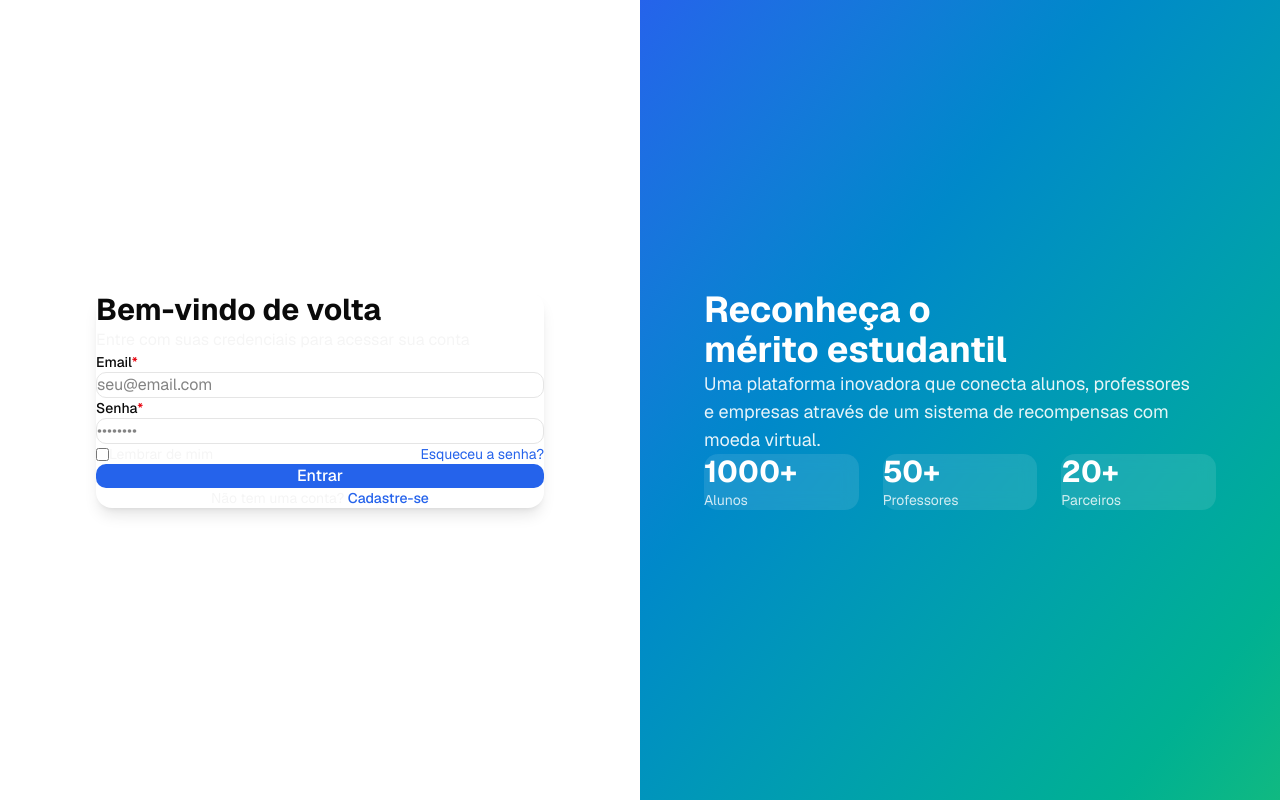
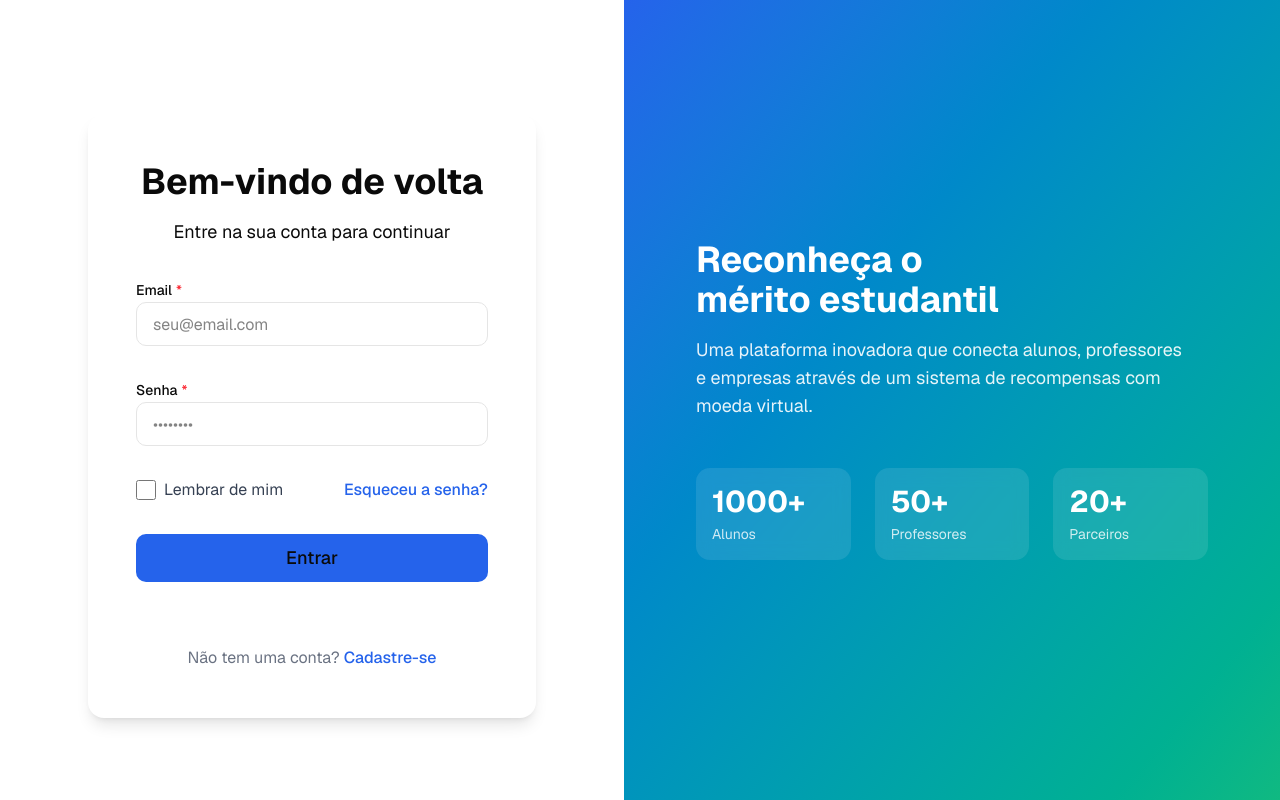
Before and after one commit to GuilhermeVieira05/Sistema-de-Moeda-Estudantil, a Next.js app in the folder frontend/: page /login in a window 1280 px wide. Built offline with nearby package versions, Linux system fonts and the light colour scheme.

Commit message:
aluno ta logando e se cadastrando

```diff
--- a/frontend/app/globals.css
+++ b/frontend/app/globals.css
@@ -37,41 +37,76 @@
   --sidebar-accent-foreground: oklch(0.205 0 0);
   --sidebar-border: oklch(0.922 0 0);
   --sidebar-ring: oklch(0.708 0 0);
+  --font-geist-sans: "Geist", "Geist Fallback";
+  --font-geist-mono: "Geist Mono", "Geist Mono Fallback";
+}
+
+.dark {
+  --background: oklch(0.145 0 0);
+  --foreground: oklch(0.985 0 0);
+  --card: oklch(0.145 0 0);
+  --card-foreground: oklch(0.985 0 0);
+  --popover: oklch(0.145 0 0);
+  --popover-foreground: oklch(0.985 0 0);
+  --primary: oklch(0.985 0 0);
+  --primary-foreground: oklch(0.205 0 0);
+  --secondary: oklch(0.269 0 0);
+  --secondary-foreground: oklch(0.985 0 0);
+  --muted: oklch(0.269 0 0);
+  --muted-foreground: oklch(0.708 0 0);
+  --accent: oklch(0.269 0 0);
+  --accent-foreground: oklch(0.985 0 0);
+  --destructive: oklch(0.396 0.141 25.723);
+  --destructive-foreground: oklch(0.637 0.237 25.331);
+  --border: oklch(0.269 0 0);
+  --input: oklch(0.269 0 0);
+  --ring: oklch(0.439 0 0);
+  --chart-1: oklch(0.488 0.243 264.376);
+  --chart-2: oklch(0.696 0.17 162.48);
+  --chart-3: oklch(0.769 0.188 70.08);
+  --chart-4: oklch(0.627 0.265 303.9);
+  --chart-5: oklch(0.645 0.246 16.439);
+  --sidebar: oklch(0.205 0 0);
+  --sidebar-foreground: oklch(0.985 0 0);
+  --sidebar-primary: oklch(0.488 0.243 264.376);
+  --sidebar-primary-foreground: oklch(0.985 0 0);
+  --sidebar-accent: oklch(0.269 0 0);
+  --sidebar-accent-foreground: oklch(0.985 0 0);
+  --sidebar-border: oklch(0.269 0 0);
+  --sidebar-ring: oklch(0.439 0 0);
 }
 
 @theme inline {
-  /* Colors - Professional education theme */
-  --color-primary: #2563eb; /* Blue 600 */
-  --color-primary-hover: #1d4ed8; /* Blue 700 */
-  --color-secondary: #10b981; /* Green 500 */
-  --color-secondary-hover: #059669; /* Green 600 */
-  --color-accent: #f59e0b; /* Amber 500 */
+  --font-sans: "Geist", "Geist Fallback";
+  --font-mono: "Geist Mono", "Geist Mono Fallback";
+  --color-background: var(--background);
+  --color-foreground: var(--foreground);
+  --color-card: var(--card);
+  --color-card-foreground: var(--card-foreground);
+  --color-popover: var(--popover);
+  --color-popover-foreground: var(--popover-foreground);
+  --color-primary: #2563eb;
+  --color-primary-hover: #1d4ed8;
+  --color-secondary: #10b981;
+  --color-secondary-hover: #059669;
+  --color-accent: #f59e0b;
 
-  --color-background: var(--background);
-  --color-surface: var(--card); /* Gray 50 */
+  --color-surface: var(--card);
   --color-surface-elevated: var(--card-foreground);
 
-  --color-foreground: var(--foreground);
-  --color-muted: var(--muted); /* Gray 500 */
-  --color-border: var(--border); /* Gray 200 */
+  --color-muted: var(--muted);
+  --color-border: var(--border);
 
-  --color-success: var(--primary); /* Green 500 */
-  --color-error: var(--destructive); /* Red 500 */
-  --color-warning: var(--accent); /* Amber 500 */
-  --color-info: var(--primary-foreground); /* Blue 500 */
+  --color-success: var(--primary);
+  --color-error: var(--destructive);
+  --color-warning: var(--accent);
+  --color-info: var(--primary-foreground);
 
-  /* Radius */
-  --radius: 0.625rem;
   --radius-sm: calc(var(--radius) - 4px);
   --radius-md: calc(var(--radius) - 2px);
   --radius-lg: var(--radius);
   --radius-xl: calc(var(--radius) + 4px);
 
-  /* Fonts */
-  --font-sans: var(--font-geist-sans);
-  --font-mono: var(--font-geist-mono);
-
-  /* Sidebar */
   --color-sidebar: var(--sidebar);
   --color-sidebar-foreground: var(--sidebar-foreground);
   --color-sidebar-primary: var(--sidebar-primary);
@@ -82,12 +117,7 @@
   --color-sidebar-ring: var(--sidebar-ring);
 }
 
-* {
-  margin: 0;
-  padding: 0;
-  box-sizing: border-box;
-}
-
+/* Removido reset global que estava zerando margins e paddings */
 body {
   font-family: var(--font-sans);
   background-color: var(--color-background);
--- a/frontend/app/login/page.tsx
+++ b/frontend/app/login/page.tsx
@@ -1,78 +1,61 @@
 "use client"
 
-import type React from "react"
 import { useState } from "react"
 import { useRouter } from "next/navigation"
 import AuthLayout from "@/components/auth-layout"
+import AuthForm from "@/components/auth-form"
 import TextField from "@/components/text-field"
-import Button from "@/components/button"
-import Link from "next/link"
 
-export default function LoginPage() {
-  const router = useRouter()
+export default function Page() {
   const [email, setEmail] = useState("")
   const [password, setPassword] = useState("")
   const [loading, setLoading] = useState(false)
+  const router = useRouter()
 
   const handleSubmit = async (e: React.FormEvent) => {
     e.preventDefault()
     setLoading(true)
 
-    // Simulação de login - em produção, fazer chamada à API
-    setTimeout(() => {
-      // Mock: redirecionar baseado no email
-      if (email.includes("admin")) {
-        router.push("/admin/dashboard")
-      } else if (email.includes("aluno")) {
+    try {
+      const res = await fetch("http://localhost:8080/api/auth/login", {
+        method: "POST",
+        headers: { "Content-Type": "application/json" },
+        body: JSON.stringify({ email, password }),
+      })
+
+      const data = await res.json()
+
+      if (!res.ok) {
+        alert(data.error || "Erro ao fazer login")
+        setLoading(false)
+        return
+      }
+
+      localStorage.setItem("token", data.token)
+      localStorage.setItem("role", data.user.role)
+
+      if (data.user.role === "aluno") {
         router.push("/student/dashboard")
-      } else if (email.includes("professor")) {
-        router.push("/professor/dashboard")
-      } else if (email.includes("empresa")) {
-        router.push("/company/dashboard")
+      } else if (data.user.role === "empresa") {
+        router.push("/dashboard/empresa")
       } else {
-        router.push("/student/dashboard")
+        router.push("/")
       }
-    }, 1000)
+
+    } catch (err) {
+      console.error(err)
+      alert("Erro ao conectar com o servidor")
+    } finally {
+      setLoading(false)
+    }
   }
 
   return (
-    <AuthLayout title="Bem-vindo de volta" subtitle="Entre com suas credenciais para acessar sua conta">
-      <form onSubmit={handleSubmit}>
+    <AuthLayout title="Bem-vindo de volta" subtitle="Entre na sua conta para continuar">
+      <AuthForm onSubmit={handleSubmit} loading={loading} buttonText="Entrar">
         <TextField label="Email" type="email" value={email} onChange={setEmail} placeholder="seu@email.com" required />
-
-        <TextField
-          label="Senha"
-          type="password"
-          value={password}
-          onChange={setPassword}
-          placeholder="••••••••"
-          required
-        />
-
-        <div className="flex items-center justify-between mb-6">
-          <label className="flex items-center">
-            <input type="checkbox" className="mr-2" />
-            <span className="text-sm text-muted">Lembrar de mim</span>
-          </label>
-
-          <Link href="/forgot-password" className="text-sm text-primary hover:underline">
-            Esqueceu a senha?
-          </Link>
-        </div>
-
-        <Button type="submit" fullWidth disabled={loading}>
-          {loading ? "Entrando..." : "Entrar"}
-        </Button>
-
-        <div className="mt-6 text-center">
-          <p className="text-sm text-muted">
-            Não tem uma conta?{" "}
-            <Link href="/register" className="text-primary font-medium hover:underline">
-              Cadastre-se
-            </Link>
-          </p>
-        </div>
-      </form>
+        <TextField label="Senha" type="password" value={password} onChange={setPassword} placeholder="••••••••" required />
+      </AuthForm>
     </AuthLayout>
   )
 }
--- a/frontend/app/register/student/page.tsx
+++ b/frontend/app/register/student/page.tsx
@@ -42,18 +42,45 @@ export default function StudentRegisterPage() {
     e.preventDefault()
     setLoading(true)
 
-    // Validação básica
     if (formData.password !== formData.confirmPassword) {
       alert("As senhas não coincidem")
       setLoading(false)
       return
     }
 
-    // Simulação de cadastro
-    setTimeout(() => {
+    try {
+      const response = await fetch("http://localhost:8080/api/auth/register/aluno", {
+        method: "POST",
+        headers: { "Content-Type": "application/json" },
+        body: JSON.stringify({
+          nome: formData.name,
+          email: formData.email,
+          password: formData.password,
+          cpf: formData.cpf,
+          rg: formData.rg,
+          endereco: formData.address,
+          instituicao_ensino_id: 1,
+          curso: formData.course,
+        }),
+      })
+
+      if (!response.ok) {
+        const data = await response.json()
+        alert(data.error || "Erro ao criar aluno")
+        setLoading(false)
+        return
+      }
+
+      alert("Aluno criado com sucesso!")
       router.push("/login")
-    }, 1000)
+    } catch (err) {
+      console.error(err)
+      alert("Erro ao conectar com o servidor")
+      setLoading(false)
+    }
   }
+
+
 
   const updateField = (field: string, value: string) => {
     setFormData((prev) => ({ ...prev, [field]: value }))
--- /dev/null
+++ b/frontend/components/auth-form.tsx
@@ -0,0 +1,57 @@
+"use client"
+
+import type React from "react"
+import type { ReactNode } from "react"
+import Button from "@/components/button"
+import Link from "next/link"
+
+interface AuthFormProps {
+  children: ReactNode
+  onSubmit: (e: React.FormEvent) => void
+  loading?: boolean
+  buttonText: string
+  forgotPasswordLink?: string
+  registerLink?: string
+}
+
+export default function AuthForm({
+  children,
+  onSubmit,
+  loading = false,
+  buttonText,
+  forgotPasswordLink = "/forgot-password",
+  registerLink = "/register",
+}: AuthFormProps) {
+  return (
+    <form onSubmit={onSubmit} className="w-full space-y-8">
+      {children}
+
+      <div className="flex items-center justify-between mt-4 mb-8">
+        <label className="flex items-center text-base text-gray-700 hover:text-gray-900 cursor-pointer">
+          <input type="checkbox" className="mr-2 h-5 w-5 accent-primary" />
+          Lembrar de mim
+        </label>
+
+        <Link
+          href={forgotPasswordLink}
+          className="text-base text-primary font-medium hover:underline hover:text-primary-dark"
+        >
+          Esqueceu a senha?
+        </Link>
+      </div>
+
+      <Button type="submit" variant="primary" size="lg" className="w-full" loading={loading}>
+        {buttonText}
+      </Button>
+
+      <div className="mt-8 text-center">
+        <p className="text-base text-gray-500">
+          Não tem uma conta?{" "}
+          <Link href={registerLink} className="text-primary font-medium hover:underline hover:text-primary-dark">
+            Cadastre-se
+          </Link>
+        </p>
+      </div>
+    </form>
+  )
+}
--- a/frontend/components/auth-layout.tsx
+++ b/frontend/components/auth-layout.tsx
@@ -1,5 +1,4 @@
 import type React from "react"
-// import Logo from "./logo"
 
 interface AuthLayoutProps {
   children: React.ReactNode
@@ -13,13 +12,13 @@ export default function AuthLayout({ children, title, subtitle }: AuthLayoutProp
       {/* Left side - Form */}
       <div className="flex-1 flex items-center justify-center p-8">
         <div className="w-full max-w-md">
-          <div className="mb-8">
-            {/* <Logo size={40} /> */}
-          </div>
+          <div className="mb-8">{/* <Logo size={40} /> */}</div>
 
-          <div className="bg-white rounded-2xl shadow-lg p-8">
-            <h1 className="text-3xl font-bold text-foreground mb-2">{title}</h1>
-            {subtitle && <p className="text-muted mb-6">{subtitle}</p>}
+          <div className="bg-white rounded-2xl shadow-lg p-12 space-y-8">
+            <div className="text-center">
+              <h1 className="text-4xl font-bold text-foreground mb-4">{title}</h1>
+              {subtitle && <p className="text-lg text-muted-foreground mb-8">{subtitle}</p>}
+            </div>
 
             {children}
           </div>
--- a/frontend/components/button.tsx
+++ b/frontend/components/button.tsx
@@ -1,53 +1,75 @@
-"use client"
+"use client";
 
-import type React from "react"
-import clsx from "clsx"
+import type React from "react";
 
 interface ButtonProps {
-  children: React.ReactNode
-  onClick?: () => void
-  type?: "button" | "submit" | "reset"
-  variant?: "primary" | "secondary" | "outline"
-  fullWidth?: boolean
-  disabled?: boolean
-  className?: string
+  children: React.ReactNode;
+  type?: "button" | "submit" | "reset";
+  variant?: "primary" | "secondary" | "outline" | "ghost";
+  size?: "sm" | "md" | "lg";
+  disabled?: boolean;
+  loading?: boolean;
+  onClick?: () => void;
+  className?: string;
 }
 
 export default function Button({
   children,
-  onClick,
   type = "button",
   variant = "primary",
-  fullWidth = false,
+  size = "md",
   disabled = false,
+  loading = false,
+  onClick,
   className = "",
 }: ButtonProps) {
-  const baseClasses =
-    "px-6 py-3 rounded-lg font-medium transition-all focus:outline-none focus:ring-2 focus:ring-offset-2"
+  const baseStyles =
+    "inline-flex items-center justify-center gap-2 rounded-lg font-medium transition-colors focus-visible:outline-none focus-visible:ring-2 focus-visible:ring-ring focus-visible:ring-offset-2 disabled:pointer-events-none disabled:opacity-50";
 
-  const variantClasses = {
-    primary: "bg-primary text-white hover:bg-primary-hover focus:ring-primary",
-    secondary: "bg-secondary text-white hover:bg-secondary-hover focus:ring-secondary",
-    outline: "border-2 border-primary text-primary hover:bg-primary hover:text-white focus:ring-primary",
-  }
+  const variantStyles = {
+    primary: "bg-primary text-primary-foreground hover:bg-primary/90",
+    secondary: "bg-secondary text-secondary-foreground hover:bg-secondary/80",
+    outline:
+      "border border-input bg-background hover:bg-accent hover:text-accent-foreground",
+    ghost: "hover:bg-accent hover:text-accent-foreground",
+  };
 
-  const widthClass = fullWidth ? "w-full" : ""
-  const disabledClass = disabled ? "opacity-50 cursor-not-allowed" : ""
+  const sizeStyles = {
+    sm: "h-9 px-4 text-sm",
+    md: "h-11 px-6 text-base",
+    lg: "h-12 px-8 text-lg",
+  };
 
   return (
     <button
       type={type}
+      disabled={disabled || loading}
       onClick={onClick}
-      disabled={disabled}
-      className={clsx(
-        baseClasses,
-        variantClasses[variant],
-        widthClass,
-        disabledClass,
-        className
+      className={`${baseStyles} ${variantStyles[variant]} ${sizeStyles[size]} ${className}`}
+    >
+      {loading && (
+        <svg
+          className="animate-spin h-4 w-4"
+          xmlns="http://www.w3.org/2000/svg"
+          fill="none"
+          viewBox="0 0 24 24"
+        >
+          <circle
+            className="opacity-25"
+            cx="12"
+            cy="12"
+            r="10"
+            stroke="currentColor"
+            strokeWidth="4"
+          />
+          <path
+            className="opacity-75"
+            fill="currentColor"
+            d="M4 12a8 8 0 018-8V0C5.373 0 0 5.373 0 12h4zm2 5.291A7.962 7.962 0 014 12H0c0 3.042 1.135 5.824 3 7.938l3-2.647z"
+          />
+        </svg>
       )}
-    >
       {children}
     </button>
-  )
+  );
 }
--- a/frontend/components/text-field.tsx
+++ b/frontend/components/text-field.tsx
@@ -2,16 +2,14 @@
 
 interface TextFieldProps {
   label: string
-  type?: string
+  type?: "text" | "email" | "password" | "number" | "tel" | "url"
   value: string
   onChange: (value: string) => void
   placeholder?: string
   required?: boolean
+  disabled?: boolean
   error?: string
-  multiline?: boolean
-  rows?: number
-  helperText?: string
-  disabled?: boolean
+  className?: string
 }
 
 export default function TextField({
@@ -21,47 +19,28 @@ export default function TextField({
   onChange,
   placeholder,
   required = false,
+  disabled = false,
   error,
-  multiline = false,
-  rows = 3,
-  helperText,
-  disabled = false,
+  className = "",
 }: TextFieldProps) {
-  const inputClasses = `w-full px-4 py-3 rounded-lg border ${
-    error ? "border-error" : "border-border"
-  } focus:outline-none focus:ring-2 focus:ring-primary focus:border-transparent transition-all`
-
   return (
-    <div className="mb-4">
-      <label className="block text-sm font-medium text-foreground mb-2">
+    <div className={`space-y-2 ${className}`}>
+      <label className="text-sm font-medium leading-none peer-disabled:cursor-not-allowed peer-disabled:opacity-70">
         {label}
-        {required && <span className="text-error ml-1">*</span>}
+        {required && <span className="text-red-500 ml-1">*</span>}
       </label>
-
-      {multiline ? (
-        <textarea
-          value={value}
-          onChange={(e) => onChange(e.target.value)}
-          placeholder={placeholder}
-          required={required}
-          rows={rows}
-          className={inputClasses}
-          disabled={disabled}
-        />
-      ) : (
       <input
         type={type}
         value={value}
         onChange={(e) => onChange(e.target.value)}
         placeholder={placeholder}
         required={required}
-          className={inputClasses}
         disabled={disabled}
+        className={`flex h-11 w-full rounded-lg border border-input bg-background px-4 py-2 text-base ring-offset-background file:border-0 file:bg-transparent file:text-sm file:font-medium file:text-foreground placeholder:text-muted-foreground focus-visible:outline-none focus-visible:ring-2 focus-visible:ring-ring focus-visible:ring-offset-2 disabled:cursor-not-allowed disabled:opacity-50 transition-colors ${
+          error ? "border-red-500 focus-visible:ring-red-500" : ""
+        }`}
       />
-      )}
-
-      {error && <p className="text-error text-sm mt-1">{error}</p>}
-      {!error && helperText && <p className="text-muted-foreground text-sm mt-1">{helperText}</p>}
+      {error && <p className="text-sm text-red-500">{error}</p>}
     </div>
   )
 }
```
Lines whose indentation alone changed are shown as unchanged.
